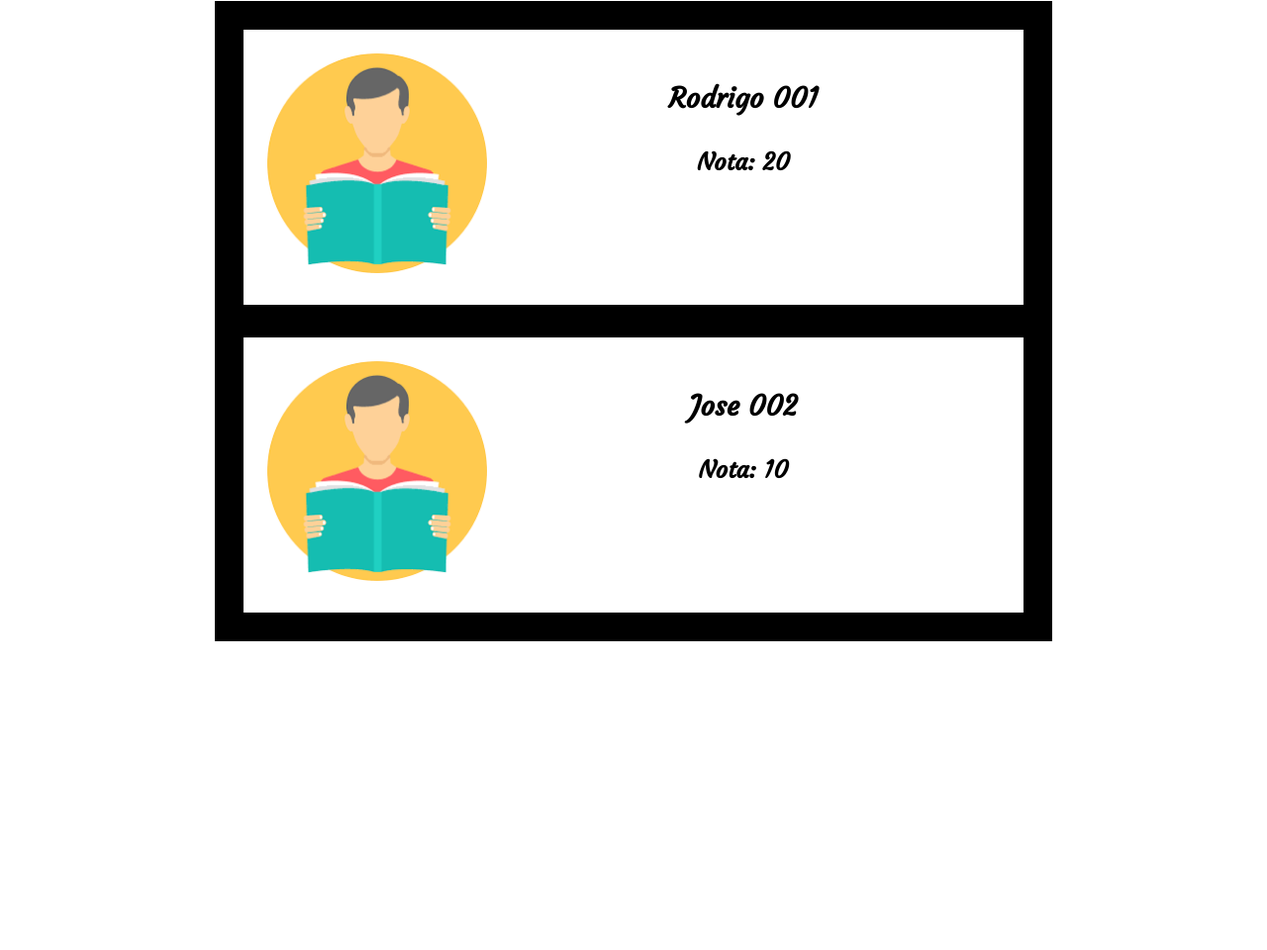
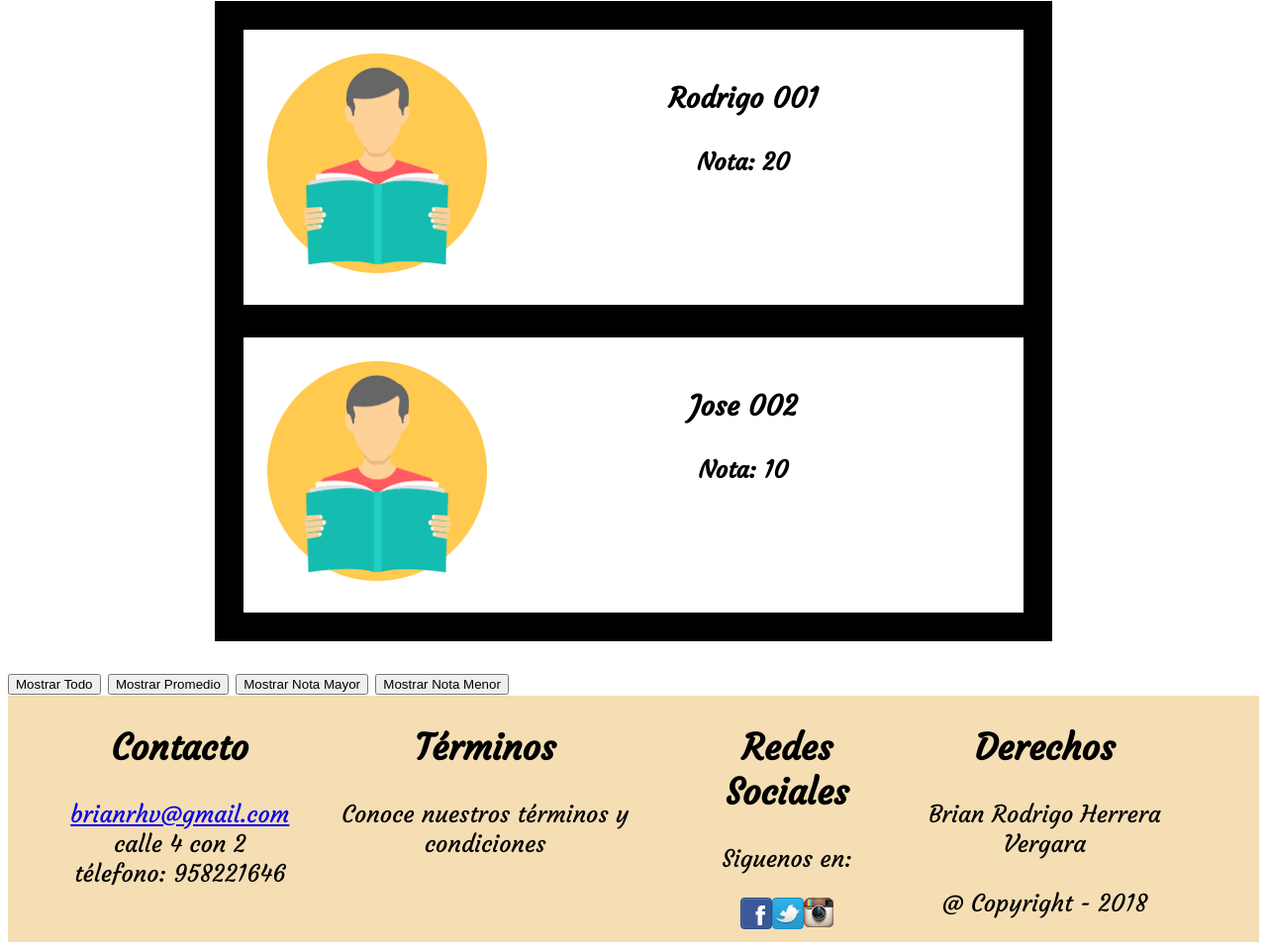
Before and after one commit to Coldrend/Evalucacion_Javascript, a plain HTML site: page index.html in a window 1280 px wide. Shown: the part 157-1117 px from the top of the page at 99% size. Before the commit the page ends 830 px from the top, so only its background shows below. Drawn offline with Linux system fonts and the light colour scheme.

Commit message:
Imagenes y footer añadido

```diff
--- a/css/style.css
+++ b/css/style.css
@@ -9,11 +9,11 @@ body {
 
 header {
     background-color: red;
-    padding: 0px 0;
 }
 
 header #titulo {
     overflow: hidden;
+    padding: 0px 0;
 }
 
 header h1 {
@@ -22,7 +22,7 @@ header h1 {
 
 /* Seccion Alumnos */
 
-.contenedor {
+.contenido {
     margin: auto;
     background-color: blue;
     display: flex;
@@ -54,13 +54,36 @@ header h1 {
 
 /* Pie de Pagina */
 
-footer {}
+footer {
+    background-color: wheat;
+}
+
+footer>div {
+    width: 90%;
+}
+
+#redes-sociales li {
+    list-style: none;
+}
+
+#redes-sociales ul {
+    text-align-last: center;
+    padding: 0;
+    margin-bottom: 0%;
+}
+
+footer #info-sitio {
+    display: flex;
+    flex-direction: column;
+    margin: auto;
+    text-align: center;
+}
 
 /* Media Queries */
 
 @media (min-width:900px) {
     /* Seccion Alumnos */
-    .contenedor {
+    .contenido {
         width: 65%;
         margin: 2% auto;
         padding: 1%;
@@ -68,4 +91,16 @@ footer {}
         display: flex;
         flex-direction: column;
     }
+    /* Pie de Pagina */
+    footer #info-sitio {
+        display: flex;
+        flex-direction: row;
+        margin: auto;
+        text-align: center;
+    }
+    #redes-sociales ul {
+        display: flex;
+        flex-direction: row;
+        justify-content: center;
+    }
 }
--- a/index.html
+++ b/index.html
@@ -23,7 +23,7 @@
     </header>
     <!-- Seccion Alumnos -->
     <section>
-        <div class="contenedor">
+        <div class="contenido">
             <div class="alumnos">
                 <div class="marco">
                     <img src="img/Login/login-01.jpg">
@@ -43,10 +43,45 @@
                 </div>
             </div>
         </div>
+        <div id="botones">
+            <button>Mostrar Todo</button>
+            <button>Mostrar Promedio</button>
+            <button>Mostrar Nota Mayor</button>
+            <button>Mostrar Nota Menor</button>
+        </div>
     </section>
     <!-- Pie de Pagina -->
     <footer>
-
+            <div id="info-sitio">
+                <div id="contacto">
+                    <h2>Contacto</h2>
+                    <p>
+                        <a href="mailto:brianrhv@gmail.com">brianrhv@gmail.com</a><br>
+                        calle 4 con 2 <br> t&eacute;lefono: 958221646
+                    </p>
+                </div>
+                <div id="terminos">
+                    <h2>T&eacute;rminos</h2>
+                    <p>
+                        Conoce nuestros t&eacute;rminos y condiciones
+                    </p>
+                </div>
+                <div id="redes-sociales">
+                    <h2>Redes Sociales</h2>
+                    <p>Siguenos en: </p>
+                    <ul>
+                        <li> <a href="http://www.facebook.com"><img src="img/logos/facebook_30x30.png"></a></li>
+                        <li> <a href="http://www.twitter.com"><img src="img/logos/twitter_30x30.png"></a></li>
+                        <li> <a href="http://www.instagram.com"> <img src="img/logos/instagram30x30.png"></a></li>
+                    </ul>
+                </div>
+                <div id="derechos">
+                    <h2>Derechos</h2>
+                    <p> Brian Rodrigo Herrera Vergara <br>
+                        <br>
+                        @ Copyright - 2018</p>
+                </div>
+            </div>
     </footer>
 </body>
 
```
Also changed, not shown: img/logos/facebook_30x30.png (added), img/logos/instagram30x30.png (added), img/logos/twitter_30x30.png (added).
